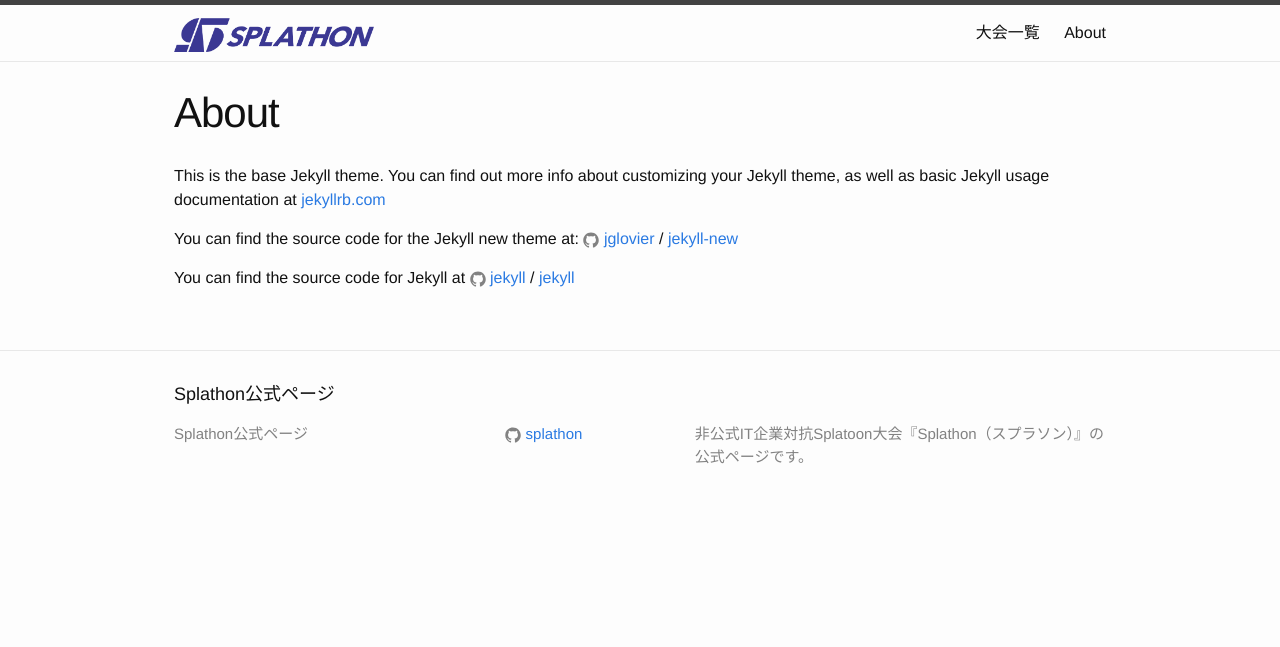
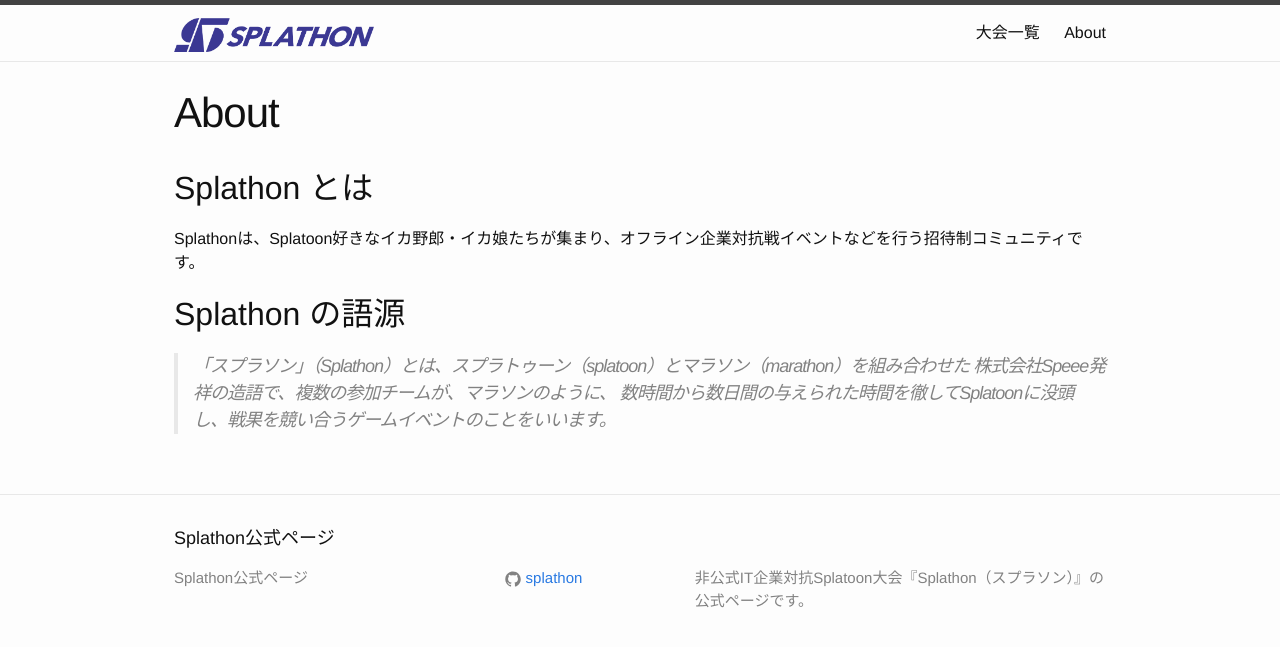
Before and after one commit to splathon/splathon.github.io, a Jekyll site: the page built from about.md, in a window 1280 px wide. Shown: the top 647 px of the page. Built offline with Jekyll 4.4.1, drawn with Linux system fonts in a browser that asks for light colours.

Commit message:
Update about page

```diff
--- a/about.md
+++ b/about.md
@@ -4,12 +4,10 @@
 permalink: /about/
 ---
 
-This is the base Jekyll theme. You can find out more info about customizing your Jekyll theme, as well as basic Jekyll usage documentation at [jekyllrb.com](http://jekyllrb.com/)
 
-You can find the source code for the Jekyll new theme at:
-{% include icon-github.html username="jglovier" %} /
-[jekyll-new](https://github.com/jglovier/jekyll-new)
+## Splathon とは
 
-You can find the source code for Jekyll at
-{% include icon-github.html username="jekyll" %} /
-[jekyll](https://github.com/jekyll/jekyll)
+Splathonは、Splatoon好きなイカ野郎・イカ娘たちが集まり、オフライン企業対抗戦イベントなどを行う招待制コミュニティです。
+
+## Splathon の語源
+> 「スプラソン」（Splathon）とは、スプラトゥーン（splatoon）とマラソン（marathon）を組み合わせた 株式会社Speee発祥の造語で、複数の参加チームが、マラソンのように、 数時間から数日間の与えられた時間を徹してSplatoonに没頭し、戦果を競い合うゲームイベントのことをいいます。
```
